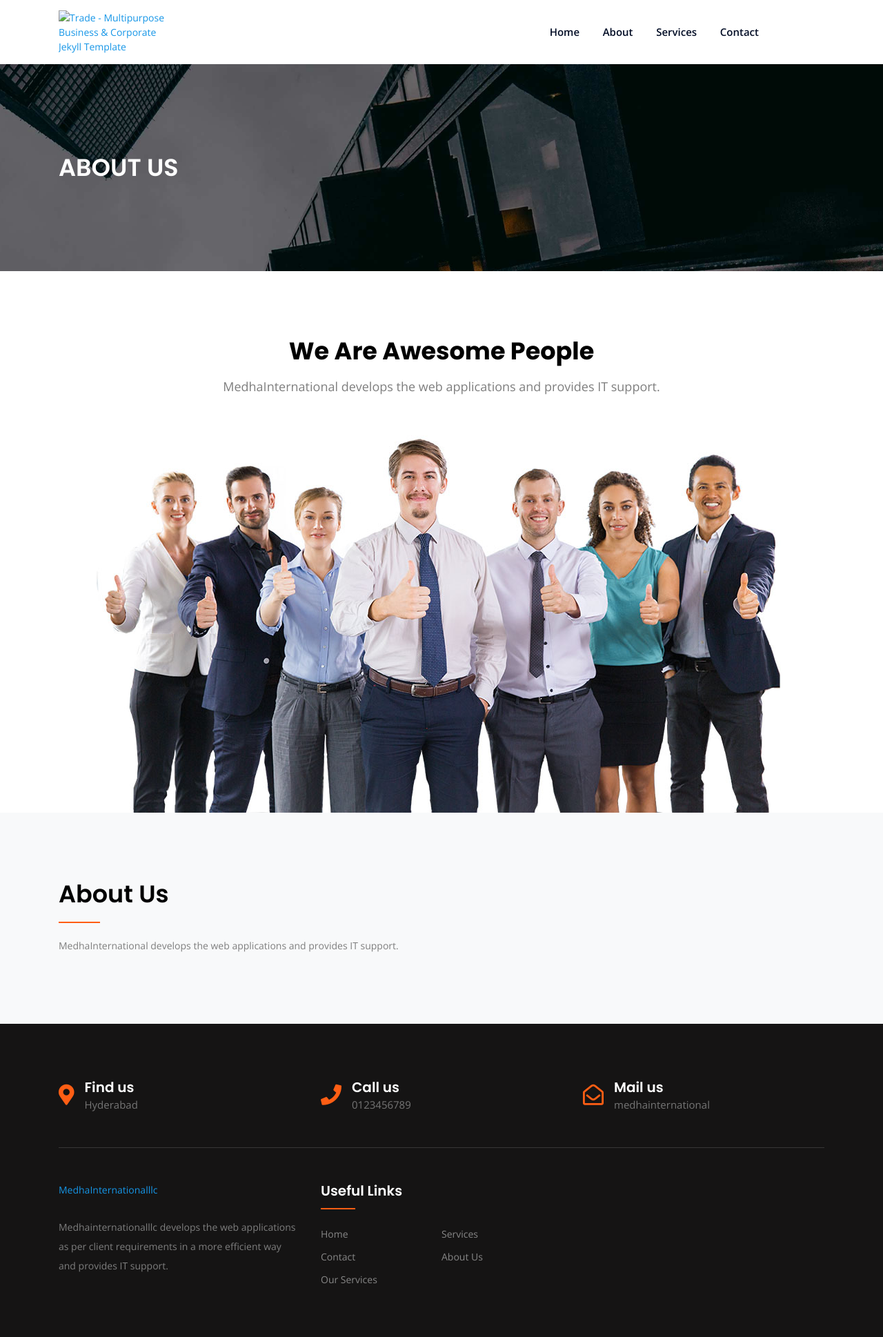
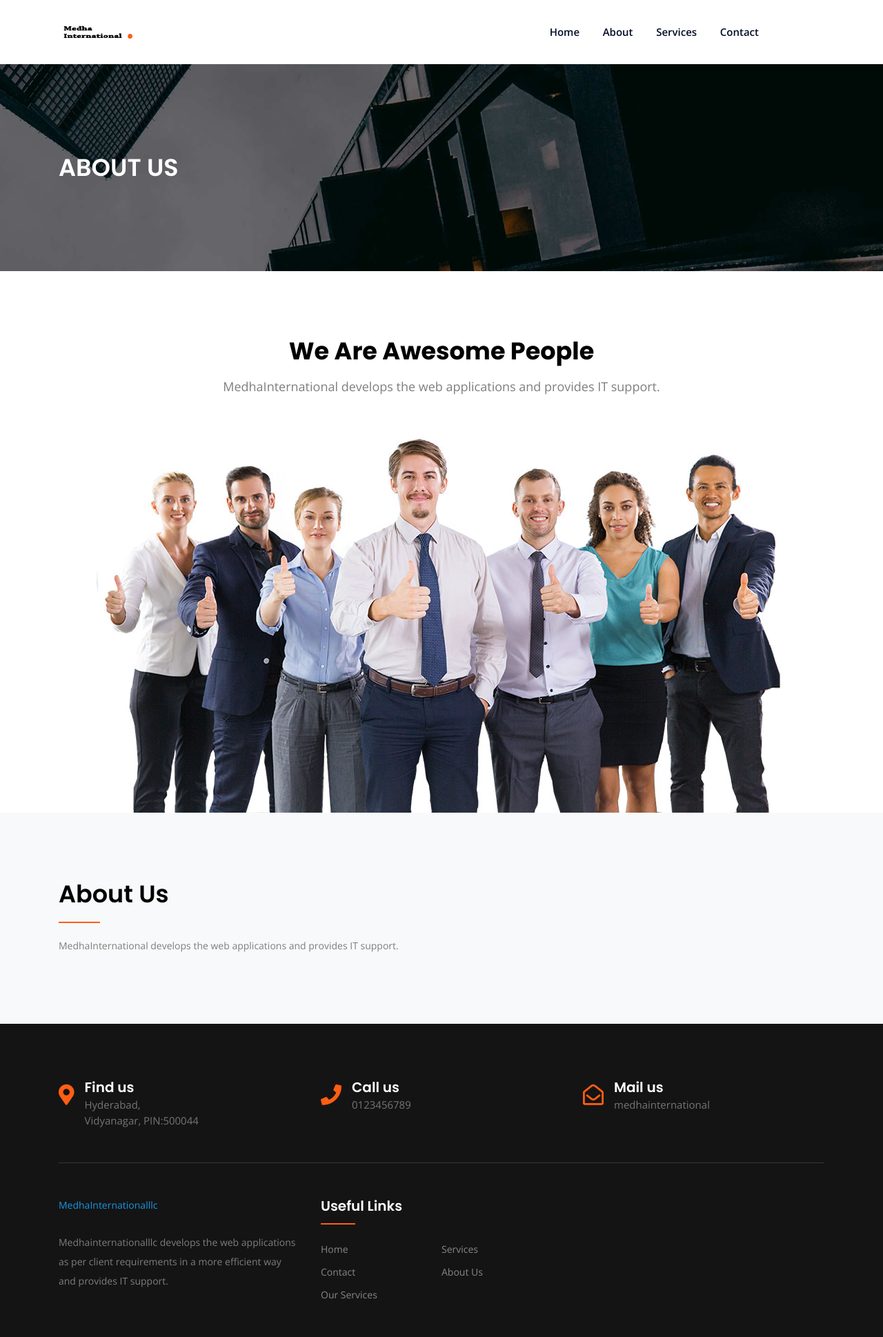
Before and after one commit to AjayMaddi/MedhaInternational, a plain HTML site: page pages/about.html in a window 1280 px wide. Shown: the top 1938 px of the page at 69% size. Drawn offline with nearby package versions, Linux system fonts and the light colour scheme; no server answers.

Commit message:
logos added for all pages

```diff
--- a/pages/about.html
+++ b/pages/about.html
@@ -14,7 +14,7 @@
 
     <!-- Site Title -->
     <title>MedhaInternationalllc </title>
-    <link rel="icon" href="../assets/img/favicon.png">
+    <link rel="icon" href="../assets/img/logo/logo.jpg">
     <!-- Bootstrap CSS -->
     <link rel="stylesheet" href="../assets/css/bootstrap.min.css">
     <link rel="stylesheet" href="../assets/css/fontawesome.min.css">
@@ -40,7 +40,7 @@
             <div class="row align-items-center">
                 <div class="col-xl-2 col-lg-2 col-md-3 col-sm-5">
                     <div class="logo">
-                        <a href="index.html"><img src="assets/img/logo/logo.jpg" class="img-fluid" alt="Trade -  Multipurpose Business & Corporate Jekyll Template"></a>
+                        <a href="index.html"><img src="../assets/img/logo/logo.jpg" class="img-fluid" alt="MedhaInternationalllc"></a>
                     </div>
                 </div>
                 <div class="col-xl-9 col-lg-9 text-right">
@@ -158,7 +158,9 @@
                         <i class="fas fa-map-marker-alt"></i>
                         <div class="cta-text">
                             <h4>Find us</h4>
-                            <span>Hyderabad</span>
+                            <span>Hyderabad,</span><br>
+                            <span>Vidyanagar,</span>
+                            <span>PIN:500044</span><br>
                         </div>
                     </div>
                 </div>
```
Also changed, not shown: index.html (+5 -3 lines), pages/contact.html (+5 -3 lines), pages/services.html (+5 -3 lines).
